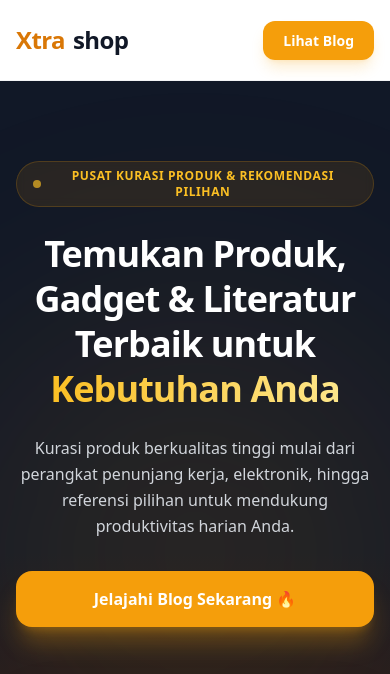
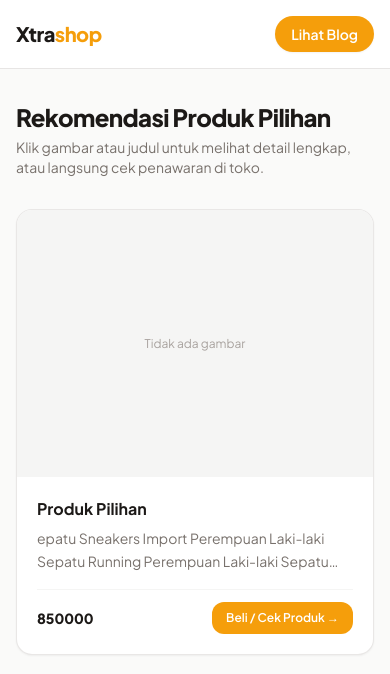
Before and after one commit to mmando933-wq/xtrashop, a Django app: template shop/templates/shop/home.html in a window 390 px wide. Shown: the top 674 px of the page. Run offline with Django 5.2, Linux system fonts and the light colour scheme; the template is opened without the code that fills it: values that come from a table or form of the project are taken from there, others are empty; data comes from the database, SQL or seed files in the repository; parts of the project's set-up code (start-up, migrations or seed data) failed here and were passed over; some libraries are stand-ins or nearby versions; grey boxes are pictures that could not be loaded.

Commit message:
home floating

```diff
--- a/shop/templates/shop/home.html
+++ b/shop/templates/shop/home.html
@@ -4,160 +4,146 @@
     <meta charset="UTF-8">
     <meta name="viewport" content="width=device-width, initial-scale=1.0">
     <title>Xtrashop — Kurasi Produk & Rekomendasi Pilihan Terbaik</title>
+    <link rel="preconnect" href="https://fonts.googleapis.com">
+    <link rel="preconnect" href="https://fonts.gstatic.com" crossorigin>
+    <link href="https://fonts.googleapis.com/css2?family=Plus+Jakarta+Sans:wght@400;500;600;700;800&display=swap" rel="stylesheet">
     <script src="https://cdn.tailwindcss.com"></script>
+    <style>
+        body { font-family: 'Plus Jakarta Sans', sans-serif; }
+    </style>
 </head>
-<body class="bg-gray-50 text-gray-800 font-sans antialiased selection:bg-amber-500 selection:text-white">
-
-    <!-- NAVBAR -->
-    <header class="bg-white/90 backdrop-blur-md border-b border-gray-100 sticky top-0 z-50">
-        <div class="max-w-7xl mx-auto px-4 sm:px-6 lg:px-8 h-20 flex items-center justify-between">
-            <a href="{% url 'shop:home' %}" class="text-2xl font-black tracking-tight text-amber-600 flex items-center gap-2">
-                Xtra<span class="text-gray-900">shop</span>
+<body class="bg-stone-50 text-stone-800 antialiased flex flex-col min-h-screen">
+    <header class="sticky top-0 z-30 bg-white/95 backdrop-blur border-b border-stone-200">
+        <div class="max-w-6xl mx-auto px-4 py-4 flex items-center justify-between gap-4">
+            <a href="{% url 'shop:home' %}" class="text-xl font-extrabold tracking-tight text-stone-900">
+                Xtra<span class="text-amber-500">shop</span>
             </a>
 
-            <nav class="hidden md:flex space-x-8 text-sm font-semibold text-gray-600 items-center">
-                <a href="{% url 'shop:home' %}" class="text-amber-600 transition-colors">Beranda</a>
-                <a href="{% url 'shop:blog_list' %}" class="hover:text-amber-600 transition-colors">Blog</a>
-                <a href="{% url 'shop:disclosure' %}" class="hover:text-amber-600 transition-colors">Disclosure</a>
-
-                <a href="https://instagram.com/NAMA_AKUN_ANDA" target="_blank" rel="noopener noreferrer" class="flex items-center gap-1.5 text-gray-600 hover:text-pink-600 transition-colors font-bold">
-                    <svg class="w-5 h-5 fill-current" viewBox="0 0 24 24">
-                        <path d="M12 2.163c3.204 0 3.584.012 4.85.07 3.252.148 4.771 1.691 4.919 4.919.058 1.265.069 1.645.069 4.849 0 3.205-.012 3.584-.069 4.849-.149 3.225-1.664 4.771-4.919 4.919-1.266.058-1.644.07-4.85.07-3.204 0-3.584-.012-4.849-.07-3.26-.149-4.771-1.699-4.919-4.92-.058-1.265-.07-1.644-.07-4.849 0-3.204.013-3.583.07-4.849.149-3.227 1.664-4.771 4.919-4.919 1.266-.057 1.645-.069 4.849-.069zm0-2.163c-3.259 0-3.667.014-4.947.072-4.358.2-6.78 2.618-6.98 6.98-.059 1.281-.073 1.689-.073 4.948 0 3.259.014 3.668.072 4.948.2 4.358 2.618 6.78 6.98 6.98 1.281.058 1.689.072 4.948.072 3.259 0 3.668-.014 4.948-.072 4.354-.2 6.782-2.618 6.979-6.98.059-1.28.073-1.689.073-4.948 0-3.259-.014-3.667-.072-4.947-.196-4.354-2.617-6.78-6.979-6.98-1.281-.059-1.69-.073-4.949-.073zm0 5.838c-3.403 0-6.162 2.759-6.162 6.162s2.759 6.163 6.162 6.163 6.162-2.759 6.162-6.163c0-3.403-2.759-6.162-6.162-6.162zm0 10.162c-2.209 0-4-1.79-4-4 0-2.209 1.791-4 4-4s4 1.791 4 4c0 2.21-1.791 4-4 4zm6.406-11.845c-.796 0-1.441.645-1.441 1.44s.645 1.44 1.441 1.44c.795 0 1.439-.645 1.439-1.44s-.644-1.44-1.439-1.44z"/>
-                    </svg>
-                    <span>Instagram</span>
-                </a>
+            <nav class="hidden sm:flex items-center gap-6 text-sm font-medium text-stone-600">
+                <a href="{% url 'shop:home' %}" class="text-amber-600 font-semibold">Beranda</a>
+                <a href="{% url 'shop:blog_list' %}" class="hover:text-stone-900 transition">Blog</a>
+                <a href="{% url 'shop:disclosure' %}" class="hover:text-stone-900 transition">Disclosure</a>
             </nav>
 
-            <div>
-                <a href="{% url 'shop:blog_list' %}" class="bg-amber-500 hover:bg-amber-600 text-white text-sm font-bold px-5 py-2.5 rounded-xl shadow-lg shadow-amber-500/20 transition-all transform hover:-translate-y-0.5">
+            <a href="{% url 'shop:blog_list' %}"
+               class="inline-flex items-center px-4 py-2 rounded-full bg-amber-500 hover:bg-amber-600 text-white text-sm font-semibold shadow-sm transition">
                 Lihat Blog
             </a>
         </div>
-        </div>
     </header>
 
-    <!-- HERO SECTION -->
-    <section class="relative bg-gradient-to-b from-gray-900 via-gray-900 to-amber-950 text-white py-20 px-4 sm:px-6 lg:px-8 overflow-hidden">
-        <div class="absolute top-1/2 left-1/2 -translate-x-1/2 -translate-y-1/2 w-[500px] h-[500px] bg-amber-500/10 blur-[120px] rounded-full pointer-events-none"></div>
+    <main class="flex-1 max-w-6xl w-full mx-auto px-4 py-8">
+        <section class="mb-8">
+            <h1 class="text-2xl sm:text-3xl font-extrabold text-stone-900 tracking-tight">
+                Rekomendasi Produk Pilihan
+            </h1>
+            <p class="text-sm text-stone-500 mt-1">
+                Klik gambar atau judul untuk melihat detail lengkap, atau langsung cek penawaran di toko.
+            </p>
+        </section>
 
-        <div class="max-w-7xl mx-auto grid grid-cols-1 md:grid-cols-2 gap-12 items-center relative z-10">
-            <div class="space-y-6 text-center md:text-left">
-                <span class="inline-flex items-center gap-2 bg-amber-500/10 text-amber-400 text-xs font-bold uppercase tracking-wider px-4 py-1.5 rounded-full border border-amber-500/20 backdrop-blur-sm">
-                    <span class="w-2 h-2 rounded-full bg-amber-400 animate-pulse"></span>
-                    Pusat Kurasi Produk & Rekomendasi Pilihan
+        {% if products %}
+        <section class="grid grid-cols-1 sm:grid-cols-2 lg:grid-cols-3 gap-6">
+            {% for product in products %}
+            <article class="group bg-white rounded-2xl border border-stone-200/90 shadow-sm hover:shadow-md hover:-translate-y-0.5 transition duration-200 overflow-hidden flex flex-col">
+                <a href="{% url 'shop:product_detail' product.pk %}"
+                   class="block aspect-[4/3] bg-stone-100 overflow-hidden relative">
+                    {% if product.image_url %}
+                    <img src="{{ product.image_url }}"
+                         alt="{{ product.name|default:'Produk Pilihan' }}"
+                         onerror="this.style.display='none'; this.nextElementSibling.classList.remove('hidden');"
+                         class="w-full h-full object-cover group-hover:scale-[1.03] transition duration-300">
+                    {% endif %}
+                    <div class="{% if product.image_url %}hidden{% endif %} w-full h-full flex items-center justify-center text-xs text-stone-400 p-4 text-center">
+                        Tidak ada gambar
+                    </div>
+                </a>
+
+                <div class="p-5 flex-1 flex flex-col justify-between space-y-4">
+                    <div>
+                        <a href="{% url 'shop:product_detail' product.pk %}"
+                           class="block text-base sm:text-lg font-bold text-stone-900 group-hover:text-amber-600 transition line-clamp-2">
+                            {{ product.name|default:"Produk Pilihan" }}
+                        </a>
+                        <p class="text-sm text-stone-500 mt-1.5 line-clamp-2 leading-relaxed">
+                            {{ product.description }}
+                        </p>
+                    </div>
+
+                    <div class="pt-3 border-t border-stone-100 flex items-center justify-between gap-3">
+                        <span class="text-sm sm:text-base font-extrabold text-stone-900">
+                            {{ product.price }}
                         </span>
-                <h1 class="text-4xl sm:text-5xl font-extrabold tracking-tight leading-tight">
-                    Temukan Produk, Gadget & Literatur Terbaik untuk <span class="text-transparent bg-clip-text bg-gradient-to-r from-amber-400 to-amber-200">Kebutuhan Anda</span>
-                </h1>
-                <p class="text-base sm:text-lg text-gray-300 leading-relaxed">
-                    Kurasi produk berkualitas tinggi mulai dari perangkat penunjang kerja, elektronik, hingga referensi pilihan untuk mendukung produktivitas harian Anda.
-                </p>
-                <div class="pt-2 flex flex-col sm:flex-row justify-center md:justify-start gap-4">
-                    <a href="{% url 'shop:blog_list' %}" class="bg-amber-500 hover:bg-amber-600 text-white font-bold px-8 py-4 rounded-2xl shadow-xl shadow-amber-500/30 transition-all transform hover:-translate-y-1">
-                        Jelajahi Blog Sekarang 🔥
+                        <a href="{{ product.affiliate_link }}"
+                           target="_blank"
+                           rel="noopener noreferrer"
+                           class="inline-flex items-center px-3.5 py-2 rounded-xl bg-amber-500 hover:bg-amber-600 text-white text-xs sm:text-sm font-semibold transition shrink-0">
+                            Beli / Cek Produk &rarr;
                         </a>
                     </div>
                 </div>
-            <div class="flex justify-center">
-                <img src="https://images.unsplash.com/photo-1573496359142-b8d87734a5a2?w=600&auto=format&fit=crop&q=80" alt="Kurator Xtrashop Senyum" class="rounded-3xl shadow-2xl border border-white/10 max-h-[420px] object-cover transform hover:scale-105 transition-transform duration-500">
+            </article>
+            {% endfor %}
+        </section>
+        {% else %}
+        <div class="bg-white rounded-2xl border border-stone-200 p-10 text-center text-stone-500">
+            Belum ada produk yang ditampilkan.
         </div>
-        </div>
-    </section>
+        {% endif %}
+    </main>
 
-    <!-- SECTION PRODUK TERBARU -->
-    <section class="max-w-7xl mx-auto px-4 sm:px-6 lg:px-8 py-20">
-        <div class="text-center max-w-2xl mx-auto mb-16 space-y-4">
-            <span class="bg-amber-500/10 text-amber-600 text-xs font-bold uppercase tracking-wider px-4 py-1.5 rounded-full border border-amber-500/20">
-                Pilihan Terbaru
-            </span>
-            <h2 class="text-3xl font-extrabold text-gray-900">Rekomendasi Produk Terbaru</h2>
-            <p class="text-gray-500 text-base">Produk dan ulasan pilihan yang baru saja ditambahkan ke katalog kami.</p>
-        </div>
-
-        <div class="grid grid-cols-1 md:grid-cols-3 gap-8">
-            {% for product in products %}
-            <article class="bg-white rounded-3xl border border-gray-100 overflow-hidden shadow-xl shadow-gray-100 hover:shadow-2xl hover:border-amber-500/30 transition-all duration-300 flex flex-col justify-between group">
-                <div>
-                    <!-- Gambar dari Link Shopee/Tokopedia -->
-                    <div class="h-56 bg-gradient-to-br from-gray-50 to-gray-100 overflow-hidden flex items-center justify-center p-6 border-b border-gray-100 relative">
-                        {% if product.image_url %}
-                            <img src="{{ product.image_url }}" alt="{{ product.name }}" class="h-full object-contain group-hover:scale-105 transition-transform duration-300">
-                        {% else %}
-                            <img src="https://images.unsplash.com/photo-1523275335684-37898b6baf30?w=600&auto=format&fit=crop&q=80" alt="{{ product.name }}" class="h-full object-contain group-hover:scale-105 transition-transform duration-300">
-                        {% endif %}
-                    </div>
-                    <div class="p-6 space-y-3">
-                        <h3 class="font-bold text-xl text-gray-900 leading-snug line-clamp-1">
-                            {{ product.name }}
-                        </h3>
-                        <p class="text-sm text-gray-500 line-clamp-2 leading-relaxed">
-                            {{ product.description }}
+    <footer class="bg-white border-t border-stone-200 mt-14">
+        <div class="max-w-5xl mx-auto px-4 py-8 text-center space-y-2.5 text-xs text-stone-500">
+            <p class="font-semibold text-stone-700 text-sm">
+                Xtrashop — Platform Kurasi Produk &amp; Rekomendasi Afiliasi
+            </p>
+            <p class="max-w-2xl mx-auto leading-relaxed">
+                Disclosure: Xtrashop berpartisipasi dalam program afiliasi e-commerce. Kami mungkin mendapatkan komisi dari tautan pembelian yang memenuhi syarat tanpa tambahan biaya bagi Anda.
+            </p>
+            <p class="pt-1 text-stone-400">
+                &copy; 2026 Xtrashop. Hak Cipta Dilindungi.
             </p>
         </div>
-                </div>
-                <div class="p-6 pt-0 flex items-center justify-between border-t border-gray-50 mt-4 pt-4">
-                    <span class="font-black text-gray-900 text-base">Rp {{ product.price }}</span>
-                    <a href="{{ product.affiliate_link }}" target="_blank" rel="noopener noreferrer" class="bg-amber-500 hover:bg-amber-600 text-white text-xs font-bold py-2.5 px-4 rounded-xl shadow-md shadow-amber-500/20 transition-all">
-                        Beli / Cek Produk ➔
+    </footer>
+
+    {% if featured_product %}
+    <div id="scrollRecommendationCard"
+         class="fixed bottom-4 right-4 left-4 sm:left-auto sm:max-w-sm z-40 translate-y-24 opacity-0 pointer-events-none transition-all duration-300">
+        <div class="bg-white border border-amber-200 shadow-xl rounded-2xl p-3.5 flex items-center gap-3">
+            {% if featured_product.image_url %}
+            <a href="{% url 'shop:product_detail' featured_product.pk %}" id="popupImgLink" class="shrink-0">
+                <img src="{{ featured_product.image_url }}"
+                     alt="{{ featured_product.name|default:'Rekomendasi Produk' }}"
+                     onerror="document.getElementById('popupImgLink').style.display='none';"
+                     class="w-14 h-14 rounded-xl object-cover bg-stone-100">
+            </a>
+            {% endif %}
+
+            <div class="min-w-0 flex-1">
+                <span class="inline-block text-[10px] font-bold uppercase tracking-wider text-amber-700 bg-amber-100 px-2 py-0.5 rounded-full">
+                    Rekomendasi
+                </span>
+                <a href="{% url 'shop:product_detail' featured_product.pk %}"
+                   class="block text-sm font-bold text-stone-900 hover:text-amber-600 truncate mt-1">
+                    {{ featured_product.name|default:"Produk Rekomendasi" }}
+                </a>
+                <div class="mt-1.5 flex items-center justify-between gap-2">
+                    <span class="text-xs font-bold text-stone-700 truncate">
+                        {{ featured_product.price }}
+                    </span>
+                    <a href="{{ featured_product.affiliate_link }}"
+                       target="_blank"
+                       rel="noopener noreferrer"
+                       class="inline-flex items-center text-xs font-semibold bg-amber-500 hover:bg-amber-600 text-white px-3 py-1 rounded-lg transition shrink-0">
+                        Beli &rarr;
                     </a>
                 </div>
-            </article>
-            {% empty %}
-            <div class="col-span-3 text-center py-16 bg-white rounded-3xl border border-gray-100 shadow-xl p-8 space-y-2">
-                <p class="text-gray-500 font-medium">Belum ada produk yang dipublikasikan.</p>
-                <p class="text-xs text-gray-400">Silakan tambahkan produk melalui <a href="/admin/" class="text-amber-600 underline font-semibold">Admin Panel</a>.</p>
-            </div>
-            {% endfor %}
-        </div>
-    </section>
-
-    <!-- FOOTER -->
-    <footer class="bg-white border-t border-gray-100 py-12 px-4 sm:px-6 lg:px-8 text-center text-sm text-gray-500">
-        <div class="max-w-7xl mx-auto space-y-4">
-            <p class="font-bold text-gray-800 text-base">Xtrashop — Platform Kurasi Produk & Rekomendasi Afiliasi</p>
-
-            <div class="flex justify-center items-center gap-2 pt-1">
-                <a href="https://instagram.com/NAMA_AKUN_ANDA" target="_blank" rel="noopener noreferrer" class="inline-flex items-center gap-2 text-gray-600 hover:text-pink-600 font-semibold transition-colors">
-                    <svg class="w-5 h-5 fill-current" viewBox="0 0 24 24">
-                        <path d="M12 2.163c3.204 0 3.584.012 4.85.07 3.252.148 4.771 1.691 4.919 4.919.058 1.265.069 1.645.069 4.849 0 3.205-.012 3.584-.069 4.849-.149 3.225-1.664 4.771-4.919 4.919-1.266.058-1.644.07-4.85.07-3.204 0-3.584-.012-4.849-.07-3.26-.149-4.771-1.699-4.919-4.92-.058-1.265-.07-1.644-.07-4.849 0-3.204.013-3.583.07-4.849.149-3.227 1.664-4.771 4.919-4.919 1.266-.057 1.645-.069 4.849-.069zm0-2.163c-3.259 0-3.667.014-4.947.072-4.358.2-6.78 2.618-6.98 6.98-.059 1.281-.073 1.689-.073 4.948 0 3.259.014 3.668.072 4.948.2 4.358 2.618 6.78 6.98 6.98 1.281.058 1.689.072 4.948.072 3.259 0 3.668-.014 4.948-.072 4.354-.2 6.782-2.618 6.979-6.98.059-1.28.073-1.689.073-4.948 0-3.259-.014-3.667-.072-4.947-.196-4.354-2.617-6.78-6.979-6.98-1.281-.059-1.69-.073-4.949-.073zm0 5.838c-3.403 0-6.162 2.759-6.162 6.162s2.759 6.163 6.162 6.163 6.162-2.759 6.162-6.163c0-3.403-2.759-6.162-6.162-6.162zm0 10.162c-2.209 0-4-1.79-4-4 0-2.209 1.791-4 4-4s4 1.791 4 4c0 2.21-1.791 4-4 4zm6.406-11.845c-.796 0-1.441.645-1.441 1.44s.645 1.44 1.441 1.44c.795 0 1.439-.645 1.439-1.44s-.644-1.44-1.439-1.44z"/>
-                    </svg>
-                    <span>Ikuti Instagram Kami</span>
-                </a>
-            </div>
-
-            <p class="text-xs text-gray-400 max-w-xl mx-auto leading-relaxed pt-2">
-                *Disclosure: Xtrashop berpartisipasi dalam program afiliasi e-commerce lokal. Kami mungkin mendapatkan komisi dari tautan pembelian yang memenuhi syarat tanpa tambahan biaya bagi Anda.
-            </p>
-            <p class="pt-2 text-xs text-gray-400">© 2026 Xtrashop. Hak Cipta Dilindungi.</p>
-        </div>
-    </footer>
-<!-- Floating Promo Toast (Muncul otomatis saat mulai scroll) -->
-<div id="scrollPromoPopup"
-     class="fixed bottom-4 right-4 left-4 sm:left-auto sm:max-w-sm z-40 translate-y-24 opacity-0 pointer-events-none transition-all duration-300">
-  <div class="bg-white border border-amber-200 shadow-xl rounded-2xl p-4 flex items-center gap-3.5">
-    <img src="URL_GAMBAR_PRODUK_ANDA"
-         alt="Produk Pilihan"
-         class="w-14 h-14 rounded-xl object-cover bg-gray-100 shrink-0">
-
-    <div class="min-w-0 flex-1">
-      <span class="inline-block text-[11px] font-semibold uppercase tracking-wide text-amber-700 bg-amber-100 px-2 py-0.5 rounded-full">
-        Rekomendasi Pilihan
-      </span>
-      <p class="text-sm font-bold text-gray-900 truncate mt-1">
-        Tumbler 900ml Tahan Panas &amp; Dingin
-      </p>
-      <a href="LINK_AFILIASI_ANDA"
-         target="_blank"
-         rel="noopener noreferrer"
-         class="mt-2 inline-flex items-center text-xs font-semibold bg-amber-500 hover:bg-amber-600 text-white px-3 py-1.5 rounded-lg transition">
-        Cek Produk &rarr;
-      </a>
             </div>
 
             <button type="button"
-            id="closeScrollPromo"
-            aria-label="Tutup"
-            class="self-start text-gray-400 hover:text-gray-700 text-lg leading-none px-1">
+                    id="closeRecommendationCard"
+                    aria-label="Tutup rekomendasi"
+                    class="self-start text-stone-400 hover:text-stone-700 text-lg leading-none px-1">
                 &times;
             </button>
         </div>
@@ -165,30 +151,31 @@
 
     <script>
         (function () {
-    const popup = document.getElementById("scrollPromoPopup");
-    const closeBtn = document.getElementById("closeScrollPromo");
-    if (!popup || !closeBtn) return;
+            const card = document.getElementById("scrollRecommendationCard");
+            const closeBtn = document.getElementById("closeRecommendationCard");
+            if (!card || !closeBtn) return;
 
-    let dismissed = false;
+            let closedByUser = false;
 
             closeBtn.addEventListener("click", function () {
-      dismissed = true;
-      popup.classList.add("translate-y-24", "opacity-0", "pointer-events-none");
+                closedByUser = true;
+                card.classList.add("translate-y-24", "opacity-0", "pointer-events-none");
             });
 
             window.addEventListener("scroll", function () {
-      if (dismissed) return;
+                if (closedByUser) return;
                 const scrollTop = window.scrollY || document.documentElement.scrollTop;
                 const docHeight = document.documentElement.scrollHeight - window.innerHeight;
                 const progress = docHeight > 0 ? scrollTop / docHeight : 0;
 
                 if (progress >= 0.25) {
-        popup.classList.remove("translate-y-24", "opacity-0", "pointer-events-none");
+                    card.classList.remove("translate-y-24", "opacity-0", "pointer-events-none");
                 } else {
-        popup.classList.add("translate-y-24", "opacity-0", "pointer-events-none");
+                    card.classList.add("translate-y-24", "opacity-0", "pointer-events-none");
                 }
             }, { passive: true });
         })();
     </script>
+    {% endif %}
 </body>
 </html>
--- a/shop/urls.py
+++ b/shop/urls.py
@@ -1,11 +1,12 @@
 from django.urls import path
 from . import views
 
-app_name = 'shop'
+app_name = "shop"
 
 urlpatterns = [
-    path('', views.home_view, name='home'),
-    path('blog/', views.blog_list, name='blog_list'),
-    path('blog/<slug:slug>/', views.blog_detail, name='blog_detail'),
-    path('disclosure/', views.disclosure_view, name='disclosure'),
+    path("", views.home_view, name="home"),
+    path("product/<int:pk>/", views.product_detail, name="product_detail"),
+    path("blog/", views.blog_list, name="blog_list"),
+    path("blog/<slug:slug>/", views.blog_detail, name="blog_detail"),
+    path("disclosure/", views.disclosure_view, name="disclosure"),
 ]
```
Also changed, not shown: shop/templates/shop/product_detail.html (+74 -81 lines), shop/views.py (+6 -6 lines). Lines whose indentation alone changed are shown as unchanged.
